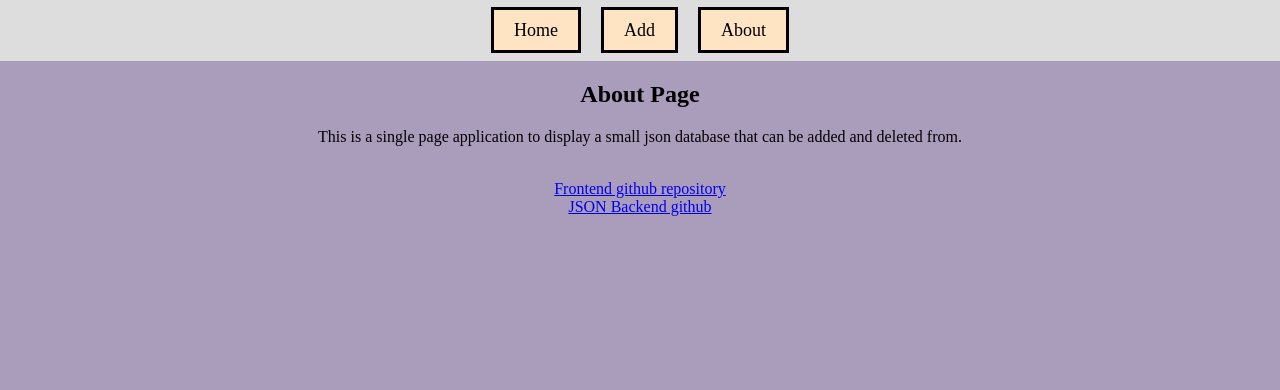
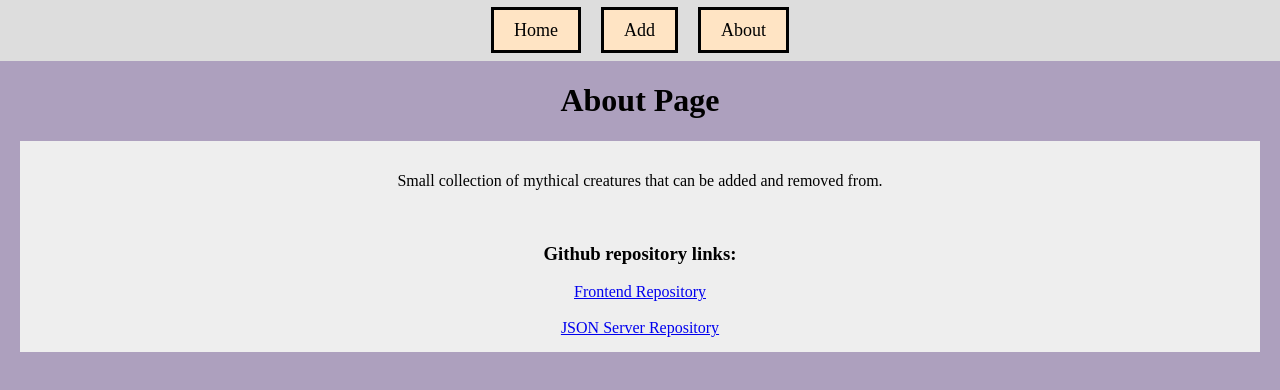
Before and after one commit to nozumaz/creature-collection, a React (Create React App) app: page /about in a window 1280 px wide. Shown: the top 390 px of the page. Built offline with nearby package versions, Linux system fonts and the light colour scheme.

Commit message:
Updated css styling and text.

```diff
--- a/src/components/About.js
+++ b/src/components/About.js
@@ -3,12 +3,16 @@ import React from "react";
 function About() {
     return (
         <div>
-            <h2>About Page</h2>
-            <p>This is a single page application to display a small json database that can be added and deleted from.</p>
+            <h1>About Page</h1>
+            <div className="info-box">
+            <p>Small collection of mythical creatures that can be added and removed from.</p>
             <br/>
-            <a href="https://github.com/nozumaz/flatiron-phase2-project">Frontend github repository</a>
+            <h3>Github repository links:</h3>
+            <a href="https://github.com/nozumaz/flatiron-phase2-project">Frontend Repository</a>
             <br/>
-            <a href="https://github.com/nozumaz/flatiron-phase2-project-backend">JSON Backend github</a>
+            <br/>
+            <a href="https://github.com/nozumaz/flatiron-phase2-project-backend">JSON Server Repository</a>
+            </div>
         </div>
         );
 }
--- a/src/components/AddNew.js
+++ b/src/components/AddNew.js
@@ -36,10 +36,12 @@ function AddNew() {
   return (
     <div className="form-container">
       <h1>Add Creature</h1>
+      <div className="info-box">
       <p>Use the form below to add a creature to the database.</p>
       <p>Name and image are required, and note is optional.</p>
       <p>Image URL must be .jpg, .jpeg, .png, .gif, or .webp to be accepted. Thanks!</p>
       <Form formData={formData} handleChange={handleChange} handleSubmit={handleSubmit} />
+      </div>
     </div>
   );
 }
--- a/src/components/Home.js
+++ b/src/components/Home.js
@@ -21,7 +21,7 @@ function Home() {
   //display all items in HTML
   return (
     <div>
-        <h1>Home Page</h1>
+        <h1>Mythical Creature Collection</h1>
         {items.map((item => (
           <Item key={item.id} item={item} onDeleteClick={handleDeleteClick}/>
         )))}
--- a/src/index.css
+++ b/src/index.css
@@ -1,8 +1,16 @@
 body {
   margin: 0;
-  background-color:rgb(170, 156, 187);
+  background-color:rgb(173, 160, 190);
   text-align:center;
 }
+
+.info-box {
+  padding:15px;
+  background-color:#eeeeee;
+  margin:5px 20px;
+
+}
+
 
 
 img {
@@ -17,6 +25,7 @@ img {
   padding:10px;
   margin:10px;
   background-color:rgb(183, 184, 228);
+  height:500px;
   width:300px;
 }
 
```
